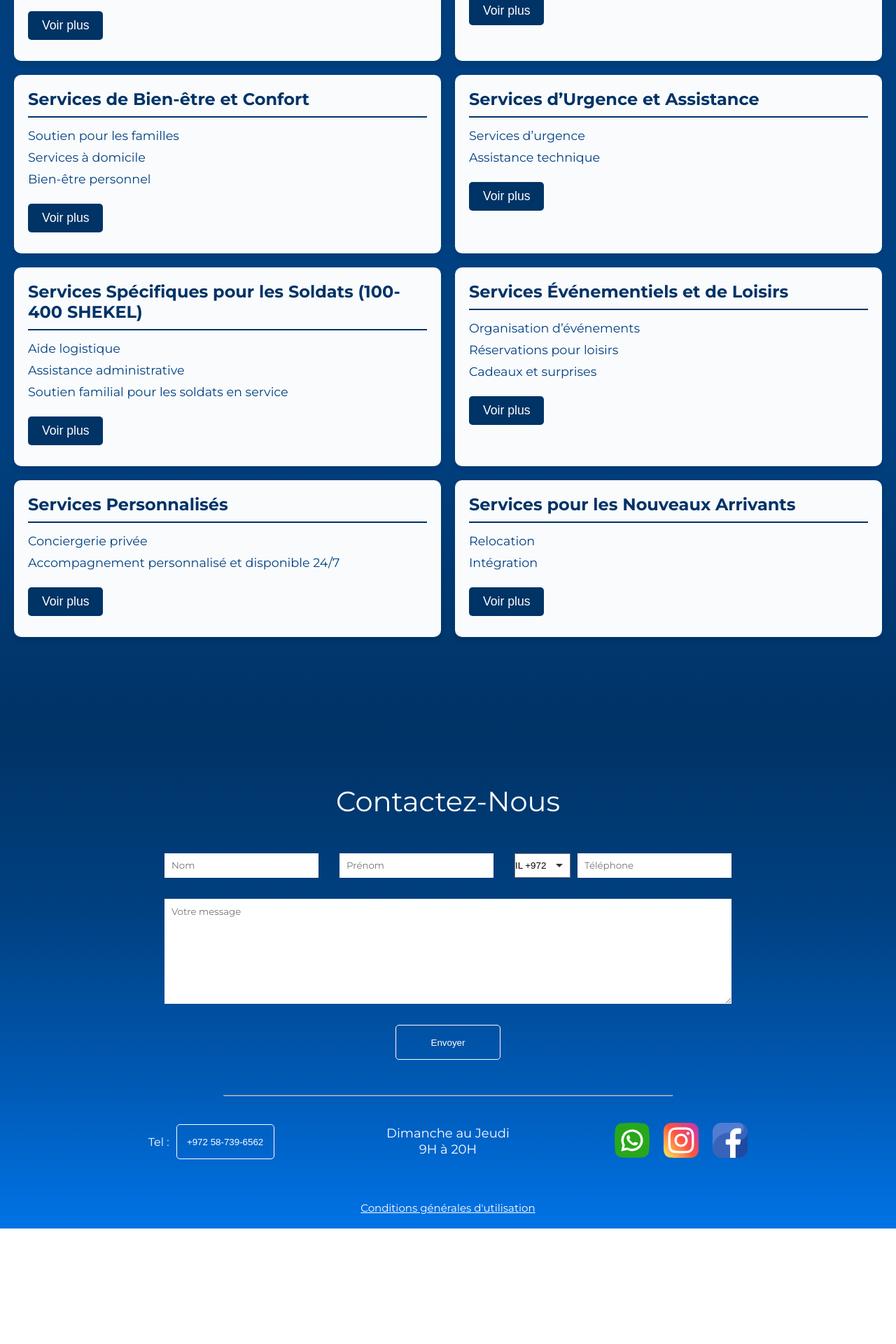
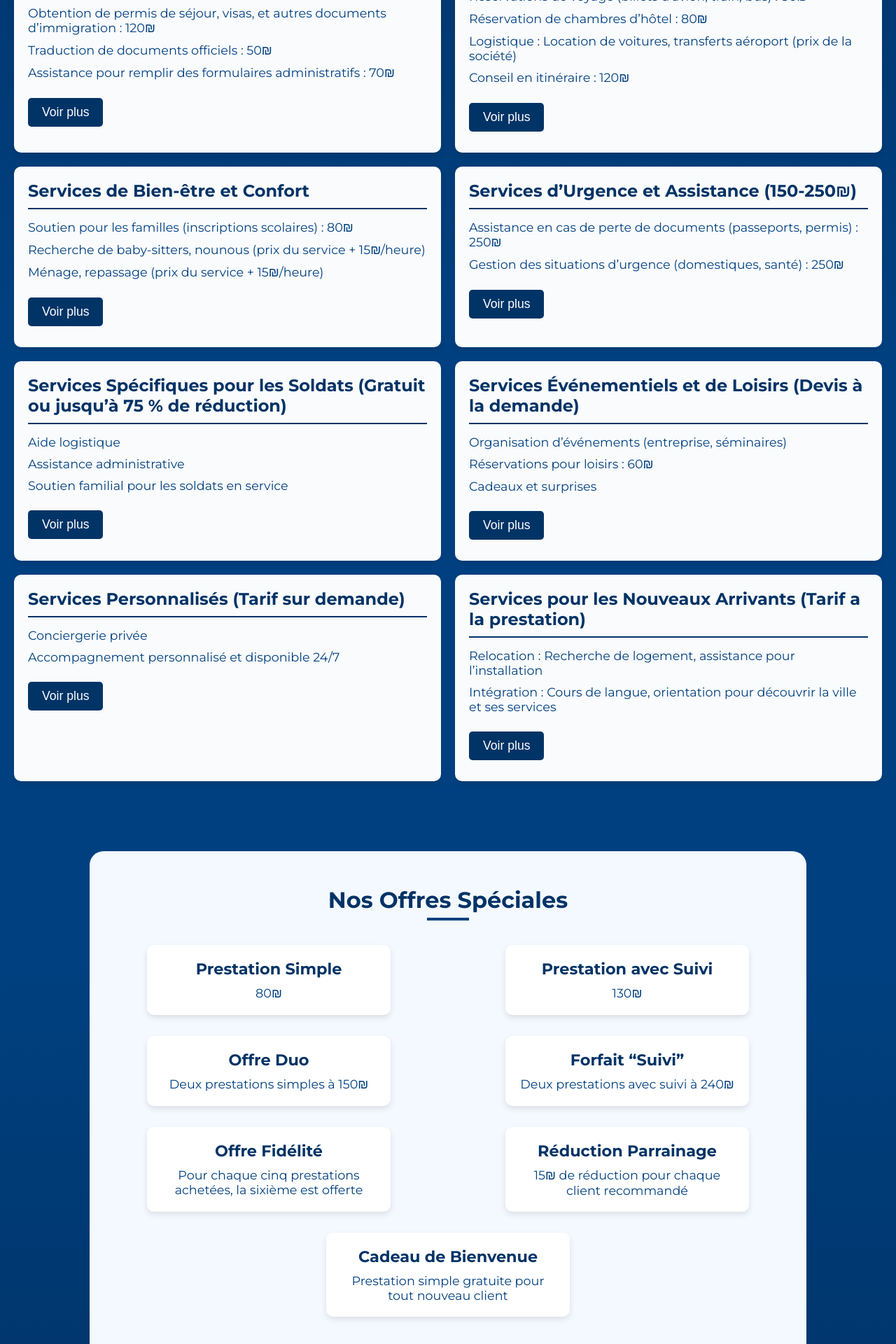
Before and after one commit to bensadondavid/MayHelp3, a React (Vite) app in the folder client/: page /prices in a window 1280 px wide. Shown: the part 440-2360 px from the top of the page at 70% size. Before the commit the page ends 2195 px from the top, so only its background shows below. Built offline with nearby package versions, Linux system fonts and the light colour scheme.

Commit message:
changes in prices

```diff
--- /dev/null
+++ b/client/src/Components/Offers.jsx
@@ -0,0 +1,39 @@
+const SpecialOffers = () => {
+    return (
+        <div className="special-offers-section">
+            <h3 className="special-offers-title">Nos Offres Spéciales</h3>
+            <div className="offers-container">
+                <div className="offer-card">
+                    <h4>Prestation Simple</h4>
+                    <p>80₪</p>
+                </div>
+                <div className="offer-card">
+                    <h4>Prestation avec Suivi</h4>
+                    <p>130₪</p>
+                </div>
+                <div className="offer-card">
+                    <h4>Offre Duo</h4>
+                    <p>Deux prestations simples à 150₪</p>
+                </div>
+                <div className="offer-card">
+                    <h4>Forfait “Suivi”</h4>
+                    <p>Deux prestations avec suivi à 240₪</p>
+                </div>
+                <div className="offer-card">
+                    <h4>Offre Fidélité</h4>
+                    <p>Pour chaque cinq prestations achetées, la sixième est offerte</p>
+                </div>
+                <div className="offer-card">
+                    <h4>Réduction Parrainage</h4>
+                    <p>15₪ de réduction pour chaque client recommandé</p>
+                </div>
+                <div className="offer-card">
+                    <h4>Cadeau de Bienvenue</h4>
+                    <p>Prestation simple gratuite pour tout nouveau client</p>
+                </div>
+            </div>
+        </div>
+    );
+};
+
+export default SpecialOffers;
--- a/client/src/Pages/Prices.jsx
+++ b/client/src/Pages/Prices.jsx
@@ -1,47 +1,43 @@
-import Header from '../Components/Header'
-import Footer from '../Components/Footer'
+import Header from '../Components/Header';
+import Footer from '../Components/Footer';
 import { useState } from 'react';
+import SpecialOffers from '../Components/Offers';
 
-const Prices = ()=>{
-
-
+const Prices = () => {
     const [visibleSections, setVisibleSections] = useState({});
 
     const toggleServices = (category) => {
-        setVisibleSections(prevState => ({
+        setVisibleSections((prevState) => ({
             ...prevState,
-            [category]: !prevState[category]
+            [category]: !prevState[category],
         }));
     };
 
-    return(
+    return (
         <>
             <Header />
             <div className='prices'>
+                <h1 style={{textAlign:'center', color:'white', fontFamily:'Montserrat', paddingBottom: '60px'}}>Nos Tarifs</h1>
                 <div className="services-table">
+
+                    {/* Services Administratifs */}
                     <div className="service-category">
-                        <h3>Services Administratifs (50 – 250 SHEKEL)</h3>
+                        <h3>Services Administratifs (50 – 250₪)</h3>
                         <ul className="service-list">
-                            <li>Gestion des documents officiels</li>
-                            <li>Obtention de permis de séjour, visas, et autres documents d’immigration</li>
-                            <li>Traduction de documents officiels</li>
-                            <li>Assistance pour remplir des formulaires administratifs</li>
+                            <li>Gestion des documents officiels (Arnona, Bituah Leoumi, etc.) : 80-130₪</li>
+                            <li>Obtention de permis de séjour, visas, et autres documents d’immigration : 120₪</li>
+                            <li>Traduction de documents officiels : 50₪</li>
+                            <li>Assistance pour remplir des formulaires administratifs : 70₪</li>
                             {visibleSections['administratifs'] && (
                                 <div className="more-services">
-                                    <li>Gaz, Électricité, Eau …</li>
-                                    <li>Accompagnement pour les démarches auprès des administrations locales</li>
-                                    <li>Gestion des amendes et contraventions</li>
-                                    <li>Vérification et paiement des amendes</li>
-                                    <li>Contestation de contraventions</li>
-                                    <li>Banques et finances</li>
-                                    <li>Ouverture de comptes bancaires</li>
-                                    <li>Assistance pour les prêts et crédits</li>
-                                    <li>Suivi des factures et paiements</li>
-                                    <li>Assurances</li>
-                                    <li>Souscription et gestion de contrats d’assurance (santé, habitation, voiture, etc.)</li>
-                                    <li>Rendez-vous administratifs</li>
-                                    <li>Prise de rendez-vous avec les services publics (misrad hapnim, etc.)</li>
-                                    <li>Accompagnement aux rendez-vous</li>
+                                    <li>Gaz, Électricité, Eau : 75₪</li>
+                                    <li>Accompagnement pour les démarches auprès des administrations locales : 80-130₪</li>
+                                    <li>Gestion des amendes et contraventions : 70-80₪</li>
+                                    <li>Ouverture de comptes bancaires (Jérusalem) : 100₪</li>
+                                    <li>Suivi des factures et paiements : 80₪</li>
+                                    <li>Souscription et gestion de contrats d’assurance (santé, habitation, voiture) : 80₪</li>
+                                    <li>Prise de rendez-vous avec les services publics : 60₪</li>
+                                    <li>Accompagnement aux rendez-vous (Jérusalem) : 100₪</li>
                                 </div>
                             )}
                             <li>
@@ -52,23 +48,19 @@ const Prices = ()=>{
                         </ul>
                     </div>
 
+                    {/* Services de Voyage et Réservations */}
                     <div className="service-category">
-                        <h3>Services de Voyage et Réservations</h3>
+                        <h3>Services de Voyage et Réservations (80-150₪)</h3>
                         <ul className="service-list">
-                            <li>Réservations de voyage</li>
-                            <li>Logistique</li>
-                            <li>Conseil en itinéraire</li>
-                            <li>Assistance en cas d’imprévu</li>
+                            <li>Réservations de voyage (billets d’avion, train, bus) : 80₪</li>
+                            <li>Réservation de chambres d’hôtel : 80₪</li>
+                            <li>Logistique : Location de voitures, transferts aéroport (prix de la société)</li>
+                            <li>Conseil en itinéraire : 120₪</li>
                             {visibleSections['voyage'] && (
                                 <div className="more-services">
-                                    <li>Billets d’avion, train, et bus</li>
-                                    <li>Réservation de chambres d’hôtel ou d’hébergement</li>
-                                    <li>Location de voitures</li>
-                                    <li>Organisation de transferts aéroport/hôtel</li>
-                                    <li>Création d’itinéraires personnalisés pour voyages</li>
-                                    <li>Recommandations de sites touristiques</li>
-                                    <li>Réservation de dernière minute</li>
-                                    <li>Modification ou annulation de réservations</li>
+                                    <li>Recommandations de sites touristiques : 80₪</li>
+                                    <li>Réservation de dernière minute : 150₪</li>
+                                    <li>Modification ou annulation de réservations : 80₪</li>
                                 </div>
                             )}
                             <li>
@@ -79,21 +71,17 @@ const Prices = ()=>{
                         </ul>
                     </div>
 
+                    {/* Services de Bien-être et Confort */}
                     <div className="service-category">
                         <h3>Services de Bien-être et Confort</h3>
                         <ul className="service-list">
-                            <li>Soutien pour les familles</li>
-                            <li>Services à domicile</li>
-                            <li>Bien-être personnel</li>
+                            <li>Soutien pour les familles (inscriptions scolaires) : 80₪</li>
+                            <li>Recherche de baby-sitters, nounous (prix du service + 15₪/heure)</li>
+                            <li>Ménage, repassage (prix du service + 15₪/heure)</li>
                             {visibleSections['bien-etre'] && (
                                 <div className="more-services">
-                                    <li>Assistance pour les inscriptions scolaires</li>
-                                    <li>Recherche et recommandation de baby-sitters, nounous, ou tuteurs</li>
-                                    <li>Ménage, repassage</li>
-                                    <li>Jardinage, entretien de piscine</li>
-                                    <li>Pet-sitting ou soins pour animaux de compagnie</li>
-                                    <li>Réservation de soins en spa, massages, coiffeurs, esthéticiennes</li>
-                                    <li>Organisation de séances de coaching ou de thérapie</li>
+                                    <li>Réservation de soins en spa, massages, coiffeurs : 80₪</li>
+                                    <li>Organisation de séances de coaching ou de thérapie : 80₪</li>
                                 </div>
                             )}
                             <li>
@@ -104,17 +92,15 @@ const Prices = ()=>{
                         </ul>
                     </div>
 
+                    {/* Services d'Urgence et Assistance */}
                     <div className="service-category">
-                        <h3>Services d’Urgence et Assistance</h3>
+                        <h3>Services d’Urgence et Assistance (150-250₪)</h3>
                         <ul className="service-list">
-                            <li>Services d’urgence</li>
-                            <li>Assistance technique</li>
+                            <li>Assistance en cas de perte de documents (passeports, permis) : 250₪</li>
+                            <li>Gestion des situations d’urgence (domestiques, santé) : 250₪</li>
                             {visibleSections['urgence'] && (
                                 <div className="more-services">
-                                    <li>Assistance en cas de perte de documents (passeports, permis de conduire)</li>
-                                    <li>Gestion des situations d’urgence (incidents domestiques, santé)</li>
-                                    <li>Réparation d’appareils électroménagers</li>
-                                    <li>Intervention d’artisans (plombiers, électriciens, etc.)</li>
+                                    <li>Intervention d’artisans (plombiers, électriciens) : 150₪</li>
                                 </div>
                             )}
                             <li>
@@ -125,8 +111,9 @@ const Prices = ()=>{
                         </ul>
                     </div>
 
+                    {/* Services Spécifiques pour les Soldats */}
                     <div className="service-category">
-                        <h3>Services Spécifiques pour les Soldats (100-400 SHEKEL)</h3>
+                        <h3>Services Spécifiques pour les Soldats (Gratuit ou jusqu’à 75 % de réduction)</h3>
                         <ul className="service-list">
                             <li>Aide logistique</li>
                             <li>Assistance administrative</li>
@@ -134,9 +121,9 @@ const Prices = ()=>{
                             {visibleSections['soldats'] && (
                                 <div className="more-services">
                                     <li>Réservation de transport et d’hébergement gratuit pour les soldats en service</li>
-                                    <li>Organisation de courses, courses alimentaires ou livraison de repas</li>
+                                    <li>Organisation de courses alimentaires ou livraison de repas</li>
                                     <li>Gestion des démarches administratives pendant la période de milouim</li>
-                                    <li>Soutien familial pour les soldats en service (gardes d’enfants, etc.)</li>
+                                    <li>Soutien familial pour les soldats (gardes d’enfants, etc.)</li>
                                 </div>
                             )}
                             <li>
@@ -147,18 +134,18 @@ const Prices = ()=>{
                         </ul>
                     </div>
 
+                    {/* Services Événementiels et de Loisirs */}
                     <div className="service-category">
-                        <h3>Services Événementiels et de Loisirs</h3>
+                        <h3>Services Événementiels et de Loisirs (Devis à la demande)</h3>
                         <ul className="service-list">
-                            <li>Organisation d’événements</li>
-                            <li>Réservations pour loisirs</li>
+                            <li>Organisation d’événements (entreprise, séminaires)</li>
+                            <li>Réservations pour loisirs : 60₪</li>
                             <li>Cadeaux et surprises</li>
                             {visibleSections['evenementiel'] && (
                                 <div className="more-services">
-                                    <li>Événements d’entreprise, séminaires</li>
                                     <li>Réservation de restaurants, billets de concert, ou spectacles</li>
-                                    <li>Organisation de sorties en groupe (excursions, visites guidées)</li>
-                                    <li>Achat et livraison de cadeaux</li>
+                                    <li>Organisation de sorties en groupe (excursions, visites guidées) : 80₪</li>
+                                    <li>Achat et livraison de cadeaux (devis)</li>
                                     <li>Organisation de surprises pour occasions spéciales</li>
                                 </div>
                             )}
@@ -170,8 +157,9 @@ const Prices = ()=>{
                         </ul>
                     </div>
 
+                    {/* Services Personnalisés */}
                     <div className="service-category">
-                        <h3>Services Personnalisés</h3>
+                        <h3>Services Personnalisés (Tarif sur demande)</h3>
                         <ul className="service-list">
                             <li>Conciergerie privée</li>
                             <li>Accompagnement personnalisé et disponible 24/7</li>
@@ -188,14 +176,14 @@ const Prices = ()=>{
                         </ul>
                     </div>
 
+                    {/* Services pour les Nouveaux Arrivants */}
                     <div className="service-category">
-                        <h3>Services pour les Nouveaux Arrivants</h3>
+                        <h3>Services pour les Nouveaux Arrivants (Tarif a la prestation)</h3>
                         <ul className="service-list">
-                            <li>Relocation</li>
-                            <li>Intégration</li>
+                            <li>Relocation : Recherche de logement, assistance pour l’installation</li>
+                            <li>Intégration : Cours de langue, orientation pour découvrir la ville et ses services</li>
                             {visibleSections['nouveaux-arrivants'] && (
                                 <div className="more-services">
-                                    <li>Recherche de logement</li>
                                     <li>Assistance pour l’installation (meubles, abonnements)</li>
                                     <li>Cours de langue</li>
                                     <li>Orientation pour découvrir la ville et ses services</li>
@@ -208,11 +196,13 @@ const Prices = ()=>{
                             </li>
                         </ul>
                     </div>
+
                 </div>
+                <SpecialOffers />
             </div>
             <Footer />
-            </>
-    )
-}
+        </>
+    );
+};
 
-export default Prices
+export default Prices;
--- a/client/src/index.css
+++ b/client/src/index.css
@@ -863,6 +863,79 @@ form input::placeholder, textarea::placeholder, form .phone select::placeholder{
     }
 }
 
+/* offres speciales */
+
+.special-offers-section {
+    width: 80%;
+    margin: 80px auto;
+    padding: 50px 0;
+    background-color: #f4f9ff;
+    text-align: center;
+    font-family: 'Montserrat', sans-serif;
+    border-radius: 20px;
+}
+
+.special-offers-title {
+    font-size: 2em;
+    color: #003366;
+    margin-bottom: 30px;
+    position: relative;
+}
+
+.special-offers-title::after {
+    content: '';
+    width: 60px;
+    height: 4px;
+    background-color: #004080;
+    position: absolute;
+    bottom: -10px;
+    left: 50%;
+    transform: translateX(-50%);
+}
+
+.offers-container {
+    display: flex;
+    flex-wrap: wrap;
+    justify-content: space-around;
+}
+
+.offer-card {
+    background-color: #fff;
+    border-radius: 10px;
+    box-shadow: 0px 4px 8px rgba(0, 0, 0, 0.1);
+    padding: 20px;
+    width: 30%;
+    margin: 15px;
+    transition: transform 0.3s ease, box-shadow 0.3s ease;
+}
+
+.offer-card:hover {
+    transform: scale(1.05);
+    box-shadow: 0px 8px 16px rgba(0, 0, 0, 0.2);
+}
+
+.offer-card h4 {
+    font-size: 1.4em;
+    color: #003366;
+    margin-bottom: 10px;
+}
+
+.offer-card p {
+    font-size: 1.1em;
+    color: #004080;
+}
+
+@media (max-width: 768px) {
+    .offers-container {
+        flex-direction: column;
+        align-items: center;
+    }
+
+    .offer-card {
+        width: 70%;
+    }
+}
+
 /* Conditions generales */
 
 .conditions-generales{
```
